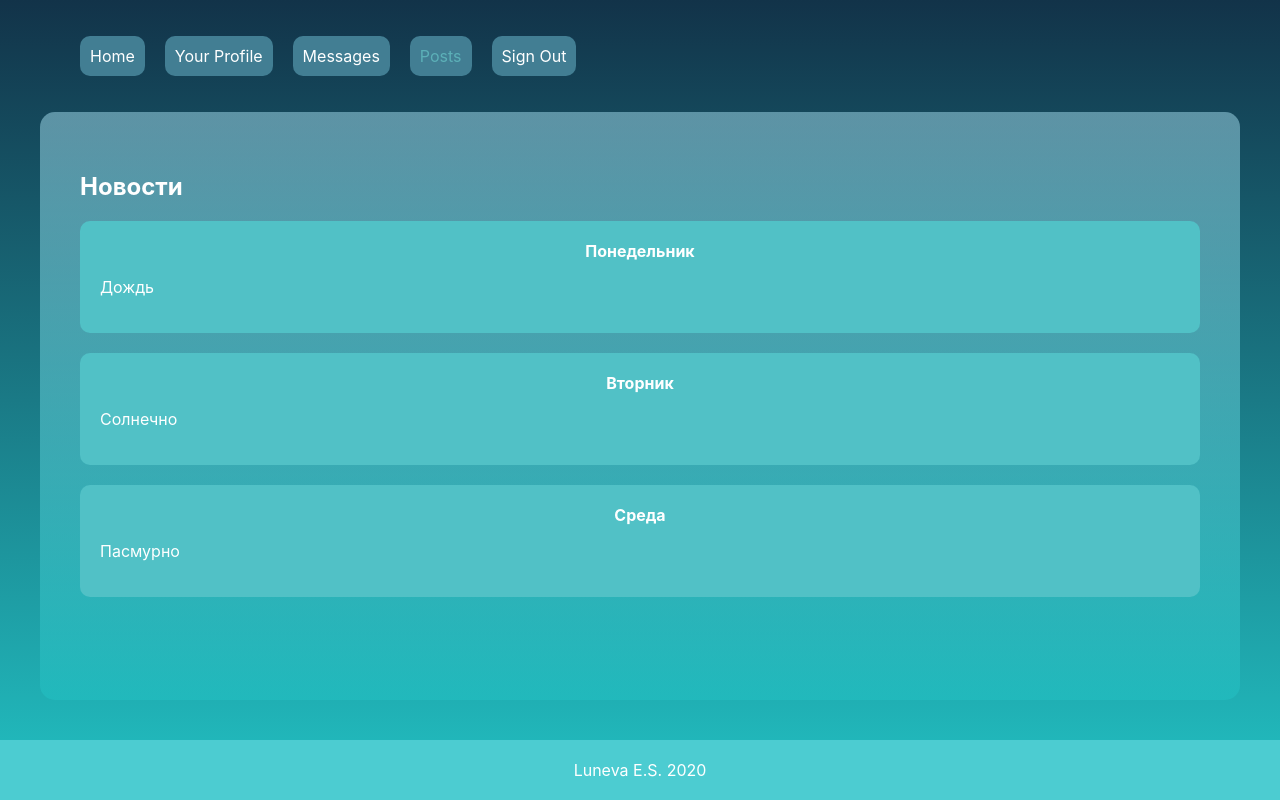
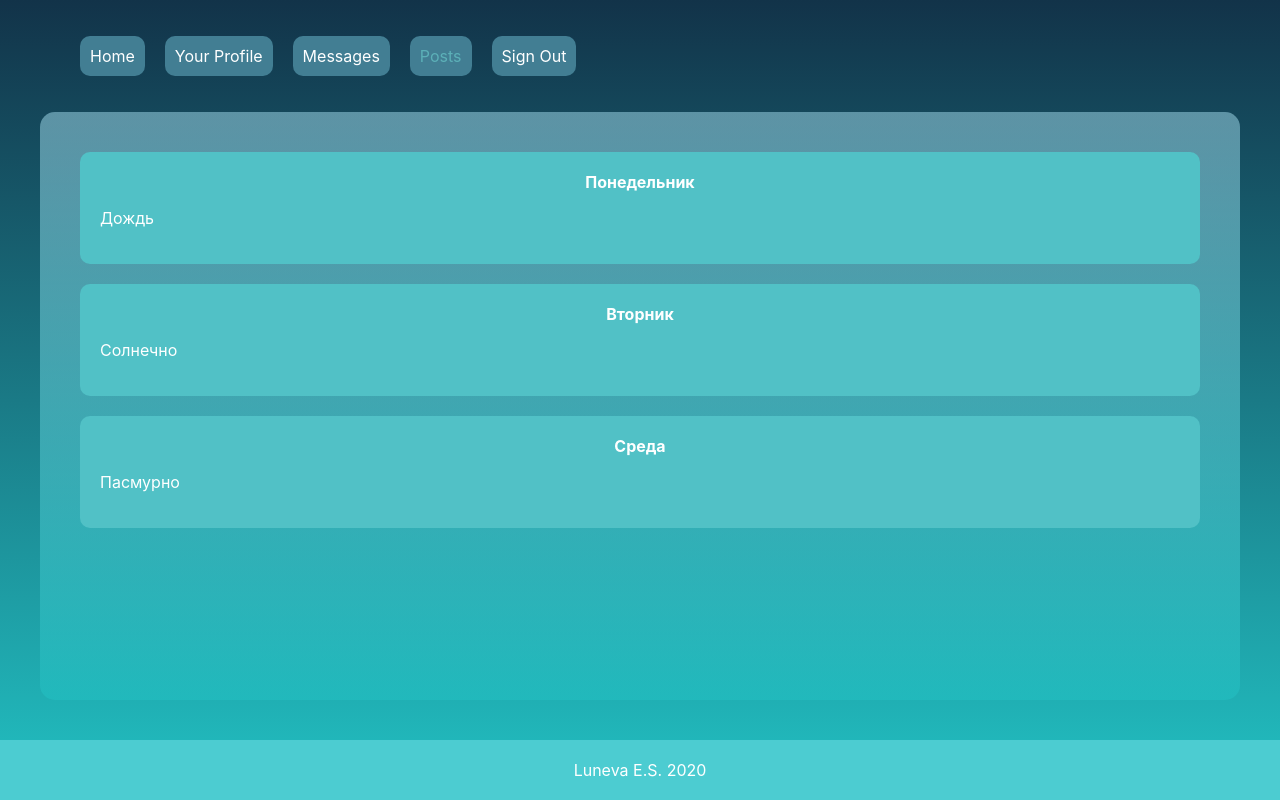
Before and after one commit to lunevaes/Social-Network, a React (Create React App) app: page /posts in a window 1280 px wide. Built offline with nearby package versions, Linux system fonts and the light colour scheme.

Commit message:
Добавляет изменение страницы с постами

```diff
--- a/src/components/Posts/Posts.js
+++ b/src/components/Posts/Posts.js
@@ -2,15 +2,33 @@ import React from 'react'
 import Post from './Post/Post'
 import classes from './Posts.module.css'
 
+let postsArray = [
+  {
+    topic: "Понедельник",
+    text: "Дождь"
+  },
+  {
+    topic: "Вторник",
+    text: "Солнечно"
+  },
+  {
+    topic: "Среда",
+    text: "Пасмурно"
+  },
+]
+
+let posts = postsArray.map((post) => {
+  return (
+    <Post topic={post.topic} text={post.text} />
+  )
+})
 
 const Posts = (props) => {
   return (
-    <div className={classes.Posts}>
-      <h2>Новости</h2>
-      <Post topic="Понедельник" text="Дождь"/>
-      <Post topic="Вторник" text="Солнечно"/>
-      <Post topic="Среда" text="Пасмурно"/>
+    <div>
+      { posts }
     </div>
+
   )
 }
 
```
